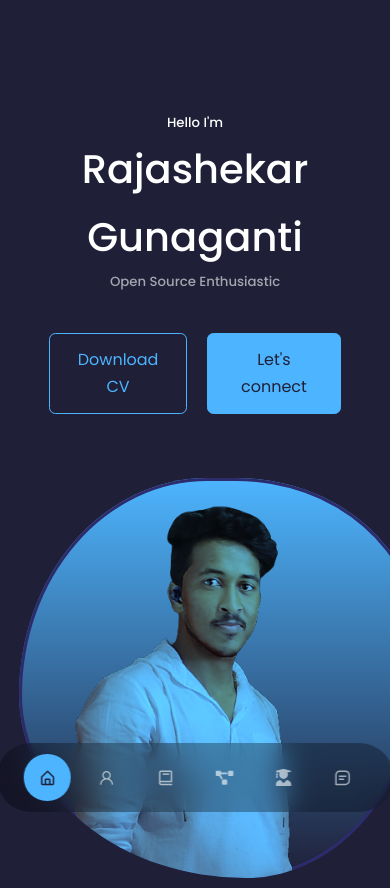
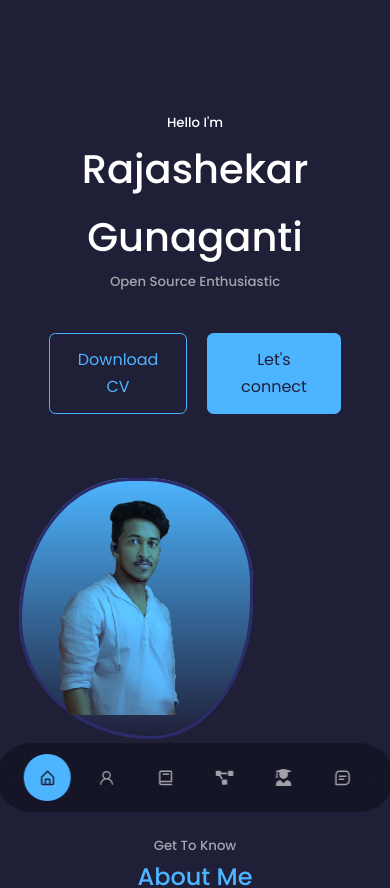
Before and after one commit to RAJASHEKARGUNAGANTI/myportfolio, a React (Create React App) app: page / in a window 390 px wide. Shown: the top 888 px of the page. Built offline with nearby package versions, Linux system fonts and the light colour scheme.

Commit message:
some changes

```diff
--- a/src/components/footer/Footer.jsx
+++ b/src/components/footer/Footer.jsx
@@ -12,10 +12,10 @@ const Footer = () => {
       <ul className="permalinks">
         <li><a href="#">Home</a></li>
         <li><a href="#about">About</a></li>
-        <li><a href="experience">Experience</a></li>
-        <li><a href="portfolio">Portfolio</a></li>
-        <li><a href="qualification">Qualification</a></li>
-        <li><a href="contact">Contact</a></li>
+        <li><a href="#experience">Experience</a></li>
+        <li><a href="#portfolio">Portfolio</a></li>
+        <li><a href="#qualification">Qualification</a></li>
+        <li><a href="#contact">Contact</a></li>
       </ul>
       <div className="footer__socials">
         <a href="https://github.com/RAJASHEKARGUNAGANTI"><AiFillGithub /></a>
--- a/src/components/header/header.css
+++ b/src/components/header/header.css
@@ -104,6 +104,10 @@ header{
     header{
         height: 100%;
     }
+    .me {
+        width: 80%;
+        height: 80%;
+    }
     .header__socials,
     .scroll__down{
         display: none;
```
